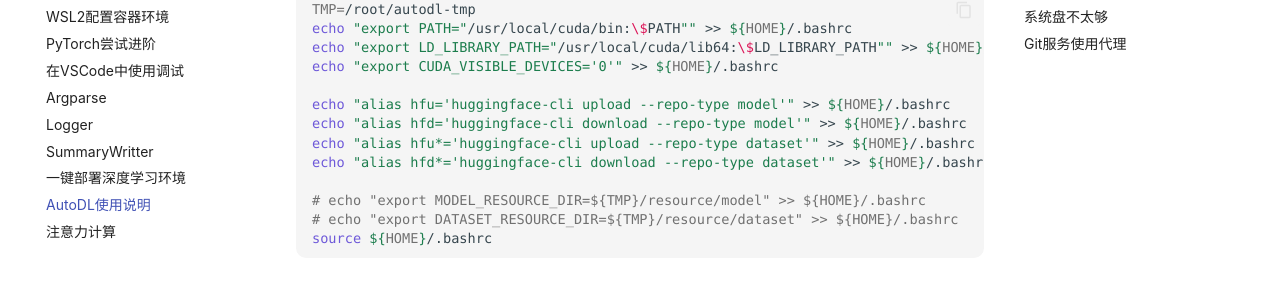
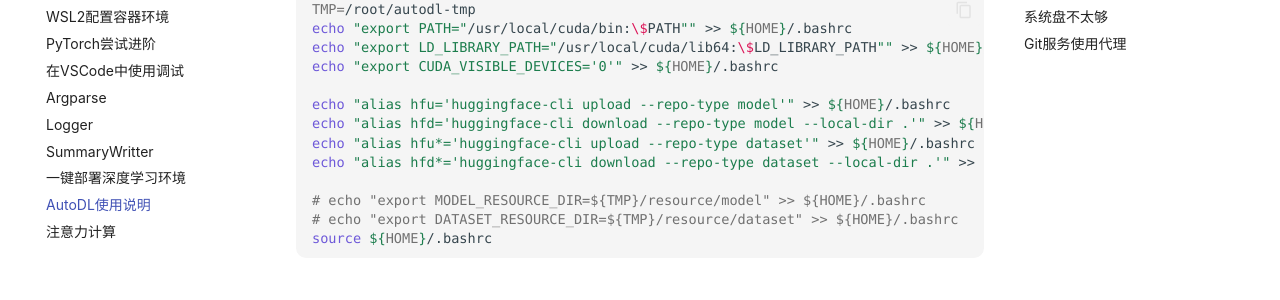
Before and after one commit to ricolxwz/note, an MkDocs documentation site: the page built from docs/code/autodl.md, in a window 1280 px wide and 900 px high, scrolled down 327 px. Shown: the part 145-445 px from the top of the window. Built offline with MkDocs 1.6.1 and Material for MkDocs 9.7.7, drawn with Linux system fonts in a browser that asks for light colours; some web fonts are replaced; comment, search, counter and statistics services are not loaded.

Commit message:
docs: 更新huggingface-cli命令别名，添加--local-dir选项以优化下载路径

```diff
--- a/docs/code/autodl.md
+++ b/docs/code/autodl.md
@@ -16,9 +16,9 @@ echo "export LD_LIBRARY_PATH="/usr/local/cuda/lib64:\$LD_LIBRARY_PATH"" >> ${HOM
 echo "export CUDA_VISIBLE_DEVICES='0'" >> ${HOME}/.bashrc
 
 echo "alias hfu='huggingface-cli upload --repo-type model'" >> ${HOME}/.bashrc
-echo "alias hfd='huggingface-cli download --repo-type model'" >> ${HOME}/.bashrc
+echo "alias hfd='huggingface-cli download --repo-type model --local-dir .'" >> ${HOME}/.bashrc
 echo "alias hfu*='huggingface-cli upload --repo-type dataset'" >> ${HOME}/.bashrc
-echo "alias hfd*='huggingface-cli download --repo-type dataset'" >> ${HOME}/.bashrc
+echo "alias hfd*='huggingface-cli download --repo-type dataset --local-dir .'" >> ${HOME}/.bashrc
 
 # echo "export MODEL_RESOURCE_DIR=${TMP}/resource/model" >> ${HOME}/.bashrc
 # echo "export DATASET_RESOURCE_DIR=${TMP}/resource/dataset" >> ${HOME}/.bashrc
```
